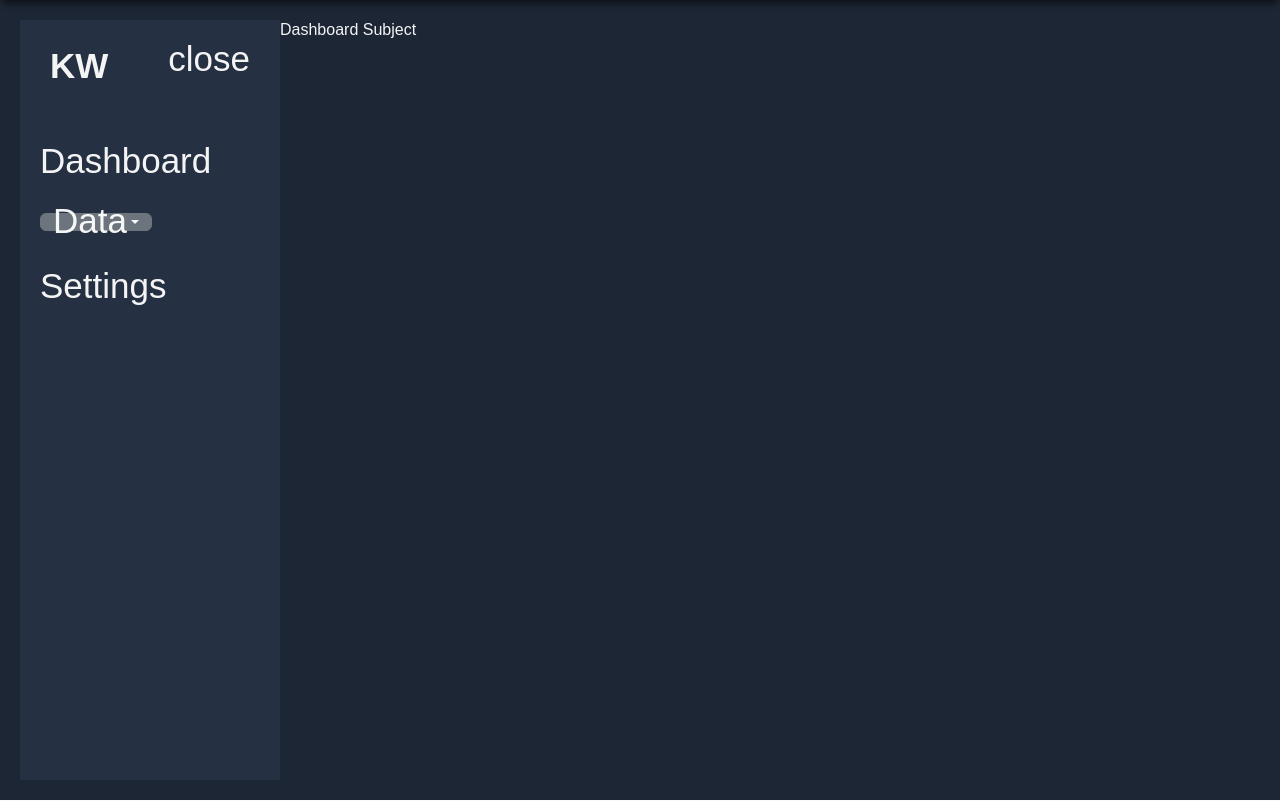
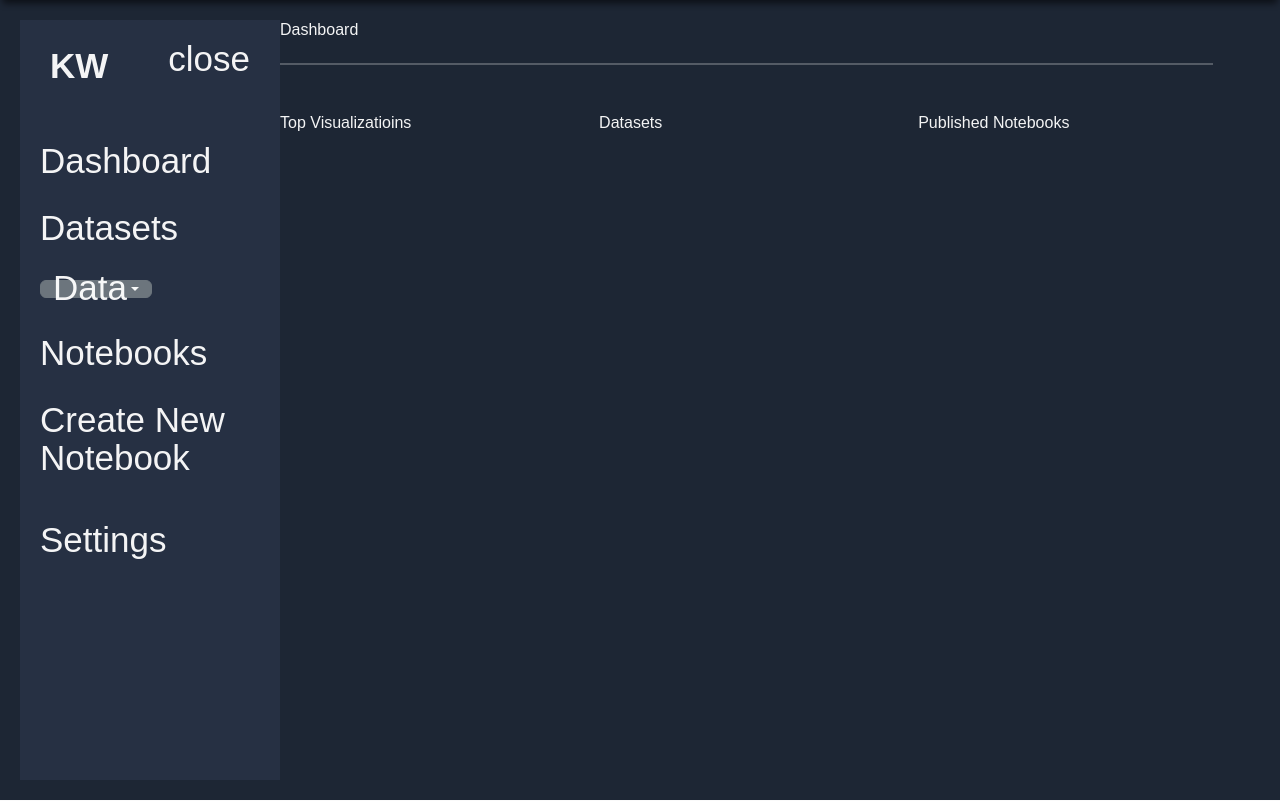
Before and after one commit to JoshuaFarara/KaggleWorld, a Flask app: page /notebook-dashboard in a window 1280 px wide. Shown: the part 100-901 px from the top of the page. Run offline with Flask 3, Linux system fonts and the light colour scheme; some libraries are stand-ins or nearby versions.

Commit message:
Database config, update new notebook form, script: 	modified:   __pycache__/app.cpython-311.pyc 	modified:   app.py 	modified:   data/api/__pycache__/data_downloader.cpython-311.pyc 	modified:   data/api/data_downloader.py 	modified:   db/db_init.py 	modified:   db/kaggleworld.db 	modified:   db/show_tables.py 	modified:   notebooks/scripts/__pycache__/notebook_template.cpython-311.pyc 	modified:   notebooks/scripts/new_notebook.py 	new file:   static/sample_style.css 	new file:   templates/datasets.html 	modified:   templates/new-notebook.html 	modified:   templates/notebook-dashboard.html 	new file:   templates/sample_home.html 	modified:   templates/sidebar.html

```diff
--- a/app.py
+++ b/app.py
@@ -25,14 +25,39 @@ def about():
 '''Base notebook dashboard navigation'''
 @app.route('/notebook-dashboard')
 def notebooks():
-    # Start the Streamlit app if it's not already running
-    # if 'STREAMLIT_SERVER' not in os.environ:
-    #     os.environ['STREAMLIT_SERVER'] = '1'
-    #     subprocess.Popen(["streamlit", "run", "streamlit_app.py"])
+    notebooks_folder = './notebooks'
+    notebooks = os.listdir(notebooks_folder)
+    return render_template('notebook-dashboard.html', notebooks=notebooks)
+
+'''Base notebook dashboard navigation'''
+@app.route('/notebook-dashboard/datasets')
+def datasets():
+    conn = get_db()
+    c = conn.cursor()
+    datasets_from_db = c.execute("""SELECT
+                            d.id, d.title, d.url, d.description, c.name, c.id, t.name, t.id
+                            FROM
+                               datasets AS d
+                            INNER JOIN categories     AS c ON d.category_id     = c.id
+                            INNER JOIN tags           AS t ON d.tag_id          = t.id
+                            ORDER BY d.id DESC
+        """)
+    datasets = []
+    for row in datasets_from_db:
+        dataset = {
+            "id": row[0],
+            "title": row[1],
+            "url": row[2],
+            "description": row[3],
+            "category": row[4],
+            "tag": row[5],
+        }
+        datasets.append(dataset)
 
     notebooks_folder = './notebooks'
     notebooks = os.listdir(notebooks_folder)
-    return render_template('notebook-dashboard.html', notebooks=notebooks)
+
+    return render_template('datasets.html', datasets=datasets, notebooks=notebooks)
 
 @app.route('/new-notebook', methods=["GET", "POST"])
 def new_notebook():
@@ -45,8 +70,8 @@ def new_notebook():
                     (title, url, description, category_id, tag_id)
                     VALUES (?,?,?,?,?)""",
                     (
-                        request.form.get("dataset_url"),
                         request.form.get("title"),
+                        request.form.get("url"),
                         request.form.get("description"),
                         1,
                         1
@@ -54,7 +79,7 @@ def new_notebook():
         )
         conn.commit()
         # Redirect to some page
-        return redirect(url_for("home"))
+        return redirect(url_for("datasets"))
     return render_template('new-notebook.html')
 
 '''Display data within the notebook dashboard'''
--- a/db/db_init.py
+++ b/db/db_init.py
@@ -26,7 +26,7 @@ c.execute("""CREATE TABLE datasets(
                     id              INTEGER PRIMARY KEY AUTOINCREMENT,
                     title           TEXT,
                     url             TEXT,
-                    description     REAL,
+                    description     TEXT,
                     category_id     INTEGER,
                     tag_id          INTEGER,
                     FOREIGN KEY(category_id) REFERENCES categories(id),
--- a/db/show_tables.py
+++ b/db/show_tables.py
@@ -12,7 +12,7 @@ c = conn.cursor()
 def show_datasets():
     try:
         datasets = c.execute("""SELECT
-                                d.id, d.title, d.description, d.price, d.image, c.name, c.id, t.name, t.id
+                                d.id, d.title, d.url,  d.description, c.name, c.id, t.name, t.id
                              FROM
                                 datasets AS d
                              INNER JOIN categories     AS c ON d.category_id     = c.id
--- /dev/null
+++ b/static/sample_style.css
@@ -0,0 +1,3 @@
+body {
+  padding-top: 56px;
+}
--- a/templates/new-notebook.html
+++ b/templates/new-notebook.html
@@ -25,7 +25,8 @@
             <form method="POST" action="{{ url_for('new_notebook')}}">
                 <div class="col-lg-7 offset-lg-2 my-5">
                     <label for="url" class="form-label">Dataset Url: </label>
-                    <input class="form-control" type="url" name="dataset_url">
+                    <input class="form-control" type="text" name="url">
+                            <!-- placeholder="https://kaggle.com/datasests/KaggleWorld/">  -->
 
                     <label for="title" class="form-label">Title:</label>
                     <input class="form-control" type="text" name="title">
--- a/templates/notebook-dashboard.html
+++ b/templates/notebook-dashboard.html
@@ -10,15 +10,39 @@
 
   <main class="main-container grid-container">
     <div class="main-title">
-      <h2>Dashboard Subject</h2>
+      <h1>Dashboard</h1>
+
+      <hr>
+
+      <div class="row">
+        <div class="col-lg-4">
+          <div class="my-5">
+            <h1>Top Visualizatioins</h1>
+          </div>
+
+        </div>
+        <div class="col-lg-4">
+          <div class="my-5">
+            <h1>Datasets</h1>
+          </div>
+        </div>
+
+        <div class="col-lg-4">
+          <div class="my-5">
+            <h1>Published Notebooks</h1>
+          </div>
+        </div>
+      </div>
+
+      {% block dashboard_content %}
+      <!-- Child templates will insert their content here -->
+      {% endblock %}
     </div>
     <!-- Sidebar -->
     {% include '/sidebar.html' %}
     <!-- End Sidebar -->
 
-  <!-- <div>
-    <iframe src="http://localhost:8501" width="100%" height="800" style="border:none;"></iframe>
-  </div> -->
+
   </main>
 
 
--- a/templates/sidebar.html
+++ b/templates/sidebar.html
@@ -7,13 +7,18 @@
       <div>
         <span class="material-icons-outlined" onclick="closeSidebar()">close</span>
       </div>
-      <span class="material-icons-outlined">dashboard</span>
+      <span class="material-icons-outlined">6</span>
     </div>
 
     <ul class="sidebar-list">
         <li class="sidebar-list-item">
             <a href="/notebook-dashboard">
             <span class="material-icons-outlined">Dashboard</span>
+            </a>
+        </li>
+        <li class="sidebar-list-item">
+            <a href="/notebook-dashboard/datasets">
+            <span class="material-icons-outlined">Datasets</span>
             </a>
         </li>
         <li class="sidebar-list-item dropdown">
@@ -30,6 +35,12 @@
             </ul>
       </li>
       <li class="sidebar-list-item">
+        <span class="material-icons-outlined">Notebooks</span>
+      </li>
+      <li class="sidebar-list-item">
+        <span class="material-icons-outlined">Create New Notebook</span>
+      </li>
+      <li class="sidebar-list-item">
         <span class="material-icons-outlined">Settings</span>
       </li>
     </ul>
```
Also changed, not shown: data/api/data_downloader.py (+5 -5 lines), notebooks/scripts/new_notebook.py (+5 -4 lines), templates/datasets.html (added, +70 -0 lines), templates/sample_home.html (added, +73 -0 lines), db/kaggleworld.db.
